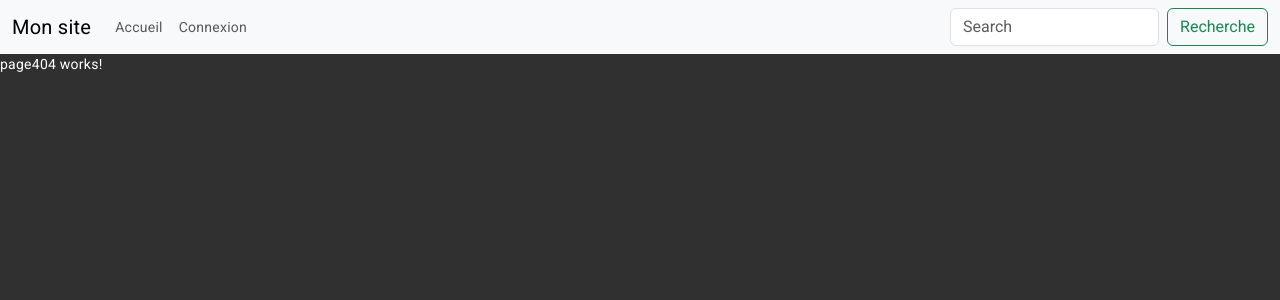
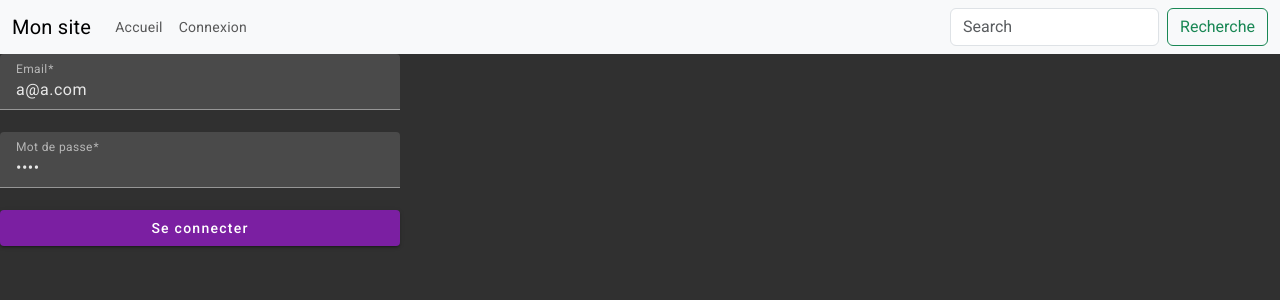
Before and after one commit to fbansept/devweb1_24, an Angular app: page /inscription in a window 1280 px wide. Shown: the top 300 px of the page. Built offline with nearby package versions, Linux system fonts and the light colour scheme.

Commit message:
debut inscription

```diff
--- a/src/app/accueil/accueil.component.ts
+++ b/src/app/accueil/accueil.component.ts
@@ -52,10 +52,7 @@ export class AccueilComponent {
       this.http
         .delete(
           //'http://localhost/backend_angular_devweb1_24/supprimer-produit.php?id=' + idProduit
-          `http://localhost/backend_angular_devweb1_24/supprimer-produit.php?id=${idProduit}`,
-          {
-            headers: { Authorization: jwt },
-          }
+          `http://localhost/backend_angular_devweb1_24/supprimer-produit.php?id=${idProduit}`
         )
         .subscribe((resultat) => this.raffraichirListeProduit());
     }
--- a/src/app/app.routes.ts
+++ b/src/app/app.routes.ts
@@ -3,13 +3,14 @@ import { AccueilComponent } from './accueil/accueil.component';
 import { ConnexionComponent } from './connexion/connexion.component';
 import { Page404Component } from './page404/page404.component';
 import { EditProduitComponent } from './edit-produit/edit-produit.component';
+import { InscriptionComponent } from './inscription/inscription.component';
 
 export const routes: Routes = [
-
   { path: 'accueil/:recherche', component: AccueilComponent },
   { path: 'accueil', component: AccueilComponent },
 
   { path: 'connexion', component: ConnexionComponent },
+  { path: 'inscription', component: InscriptionComponent },
 
   { path: 'ajout-produit', component: EditProduitComponent },
   { path: 'modifier-produit/:id', component: EditProduitComponent },
--- /dev/null
+++ b/src/app/inscription/inscription.component.html
@@ -0,0 +1,18 @@
+<form class="formulaire" (ngSubmit)="onInscription()" [formGroup]="formulaire">
+  <mat-form-field>
+    <mat-label>Email</mat-label>
+    <input
+      matInput
+      formControlName="email"
+      type="email"
+      placeholder="Ex. john.doe@domain.com"
+    />
+  </mat-form-field>
+
+  <mat-form-field>
+    <mat-label>Mot de passe</mat-label>
+    <input matInput formControlName="password" type="password" />
+  </mat-form-field>
+
+  <button mat-raised-button color="primary">Se connecter</button>
+</form>
--- /dev/null
+++ b/src/app/inscription/inscription.component.ts
@@ -0,0 +1,39 @@
+import { HttpClient, HttpClientModule } from '@angular/common/http';
+import { Component, inject } from '@angular/core';
+import { FormBuilder, FormGroup, FormsModule, ReactiveFormsModule, Validators } from '@angular/forms';
+import { MatButtonModule } from '@angular/material/button';
+import { MatInputModule } from '@angular/material/input';
+
+@Component({
+  selector: 'app-inscription',
+  standalone: true,
+  imports: [
+    MatButtonModule,
+    MatInputModule,
+    HttpClientModule,
+    FormsModule,
+    ReactiveFormsModule,
+  ],
+  templateUrl: './inscription.component.html',
+  styleUrl: './inscription.component.scss',
+})
+export class InscriptionComponent {
+  http: HttpClient = inject(HttpClient);
+  formBuilder: FormBuilder = inject(FormBuilder);
+
+  formulaire: FormGroup = this.formBuilder.group({
+    email: ['a@a.com', [Validators.email, Validators.required]],
+    password: ['root', [Validators.required]],
+  });
+
+  onInscription() {
+    if (this.formulaire.valid) {
+      this.http
+        .post(
+          'http://localhost/backend_angular_devweb1_24/inscription.php',
+          this.formulaire.value
+        )
+        .subscribe((resultat: any) => console.log(resultat));
+    }
+  }
+}
```
Also changed, not shown: src/app/inscription/inscription.component.scss (added), 1 other file (tests, documents, lock files or other folders).
